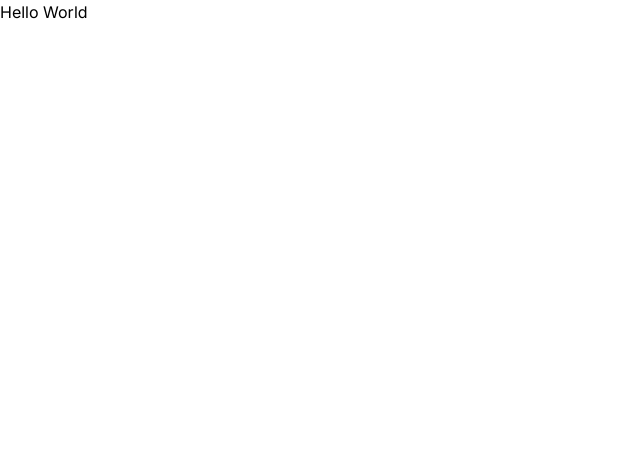
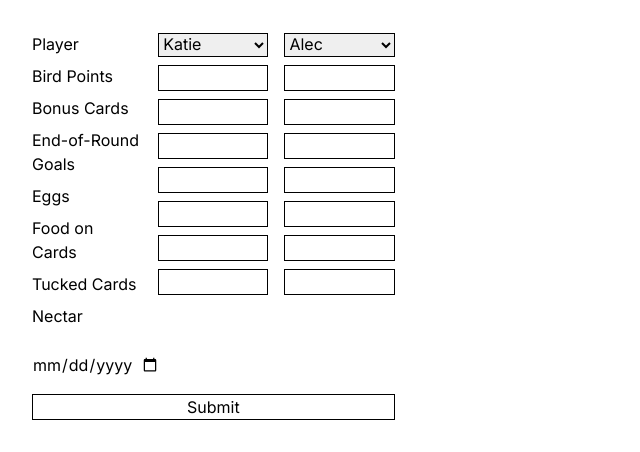
Before and after one commit to AMoore202/WingspanScorecard, a Next.js app in the folder wingspanscorecard/: page / in a window 1280 px wide. Shown: the top 452 px of the page, without its empty margins (0-640 px from the left). Built offline with nearby package versions, Linux system fonts and the light colour scheme.

Commit message:
Added inputs

```diff
--- a/wingspanscorecard/src/app/page.tsx
+++ b/wingspanscorecard/src/app/page.tsx
@@ -1,6 +1,10 @@
 import React from "react"
-
+import Form from '@/app/ui/create-form'
 
 export default function Page() {
-  return <div>Hello World</div>;
+  return (
+    <div className="flex w-1/3 p-8">
+      <Form />
+    </div>
+  );
 }
--- /dev/null
+++ b/wingspanscorecard/src/app/ui/create-form.tsx
@@ -0,0 +1,140 @@
+export default function Form() {
+    return (
+        <div className="flex flex-col gap-4 w-full">
+            <div className="w-full grid grid-cols-3 gap-4">
+                <div>
+                    <div className="mb-2">Player</div>
+                    <div className="mb-2">Bird Points</div>
+                    <div className="mb-2">Bonus Cards</div>
+                    <div className="mb-2">End-of-Round Goals</div>
+                    <div className="mb-2">Eggs</div>
+                    <div className="mb-2">Food on Cards</div>
+                    <div className="mb-2">Tucked Cards</div>
+                    <div className="mb-2">Nectar</div>
+                </div>
+                <div>
+                    <select
+                        id='p1name'
+                        name='p1name'
+                        defaultValue='Katie'
+                        className="border border-black w-full mb-2"
+                    >
+                        <option value="Katie">Katie</option>
+                        <option value="Alec">Alec</option>
+                    </select>
+                    <input
+                        id='p1birdpoints'
+                        name='p1birdpoints'
+                        type="number"
+                        step="1"
+                        className="border border-black w-full mb-2"
+                    />
+                    <input
+                        id='p1bonuscards'
+                        name='p1bonuscards'
+                        type="number"
+                        step="1"
+                        className="border border-black w-full mb-2"
+                    />
+                    <input
+                        id='p1eorgoals'
+                        name='p1eorgoals'
+                        type="number"
+                        step="1"
+                        className="border border-black w-full mb-2"
+                    />
+                    <input
+                        id='p1eggs'
+                        name='p1eggs'
+                        type="number"
+                        step="1"
+                        className="border border-black w-full mb-2"
+                    />
+                    <input
+                        id='p1foodoncard'
+                        name='p1foodoncard'
+                        type="number"
+                        step="1"
+                        className="border border-black w-full mb-2"
+                    />
+                    <input
+                        id='p1tuckedcards'
+                        name='p1tuckedcards'
+                        type="number"
+                        step="1"
+                        className="border border-black w-full mb-2"
+                    />
+                    <input
+                        id='p1nectar'
+                        name='p1nectar'
+                        type="number"
+                        step="1"
+                        className="border border-black w-full mb-2"
+                    />
+                </div>
+                <div>
+                    <select
+                        id='p2name'
+                        name='p2name'
+                        defaultValue='Alec'
+                        className="border border-black w-full mb-2"
+                    >
+                        <option value="Katie">Katie</option>
+                        <option value="Alec">Alec</option>
+                    </select>
+                    <input
+                        id='p2birdpoints'
+                        name='p2birdpoints'
+                        type="number"
+                        step="1"
+                        className="border border-black w-full mb-2"
+                    />
+                    <input
+                        id='p2bonuscards'
+                        name='p2bonuscards'
+                        type="number"
+                        step="1"
+                        className="border border-black w-full mb-2"
+                    />
+                    <input
+                        id='p2eorgoals'
+                        name='p2eorgoals'
+                        type="number"
+                        step="1"
+                        className="border border-black w-full mb-2"
+                    />
+                    <input
+                        id='p2eggs'
+                        name='p2eggs'
+                        type="number"
+                        step="1"
+                        className="border border-black w-full mb-2"
+                    />
+                    <input
+                        id='p2foodoncard'
+                        name='p2foodoncard'
+                        type="number"
+                        step="1"
+                        className="border border-black w-full mb-2"
+                    />
+                    <input
+                        id='p2tuckedcards'
+                        name='p2tuckedcards'
+                        type="number"
+                        step="1"
+                        className="border border-black w-full mb-2"
+                    />
+                    <input
+                        id='p2nectar'
+                        name='p2nectar'
+                        type="number"
+                        step="1"
+                        className="border border-black w-full mb-2"
+                    />
+                </div>
+            </div>
+            <input type="date" id="gamedate" name="gamedate" className="w-32"/>
+            <button className="border border-black">Submit</button>
+        </div>
+    );
+}
```
